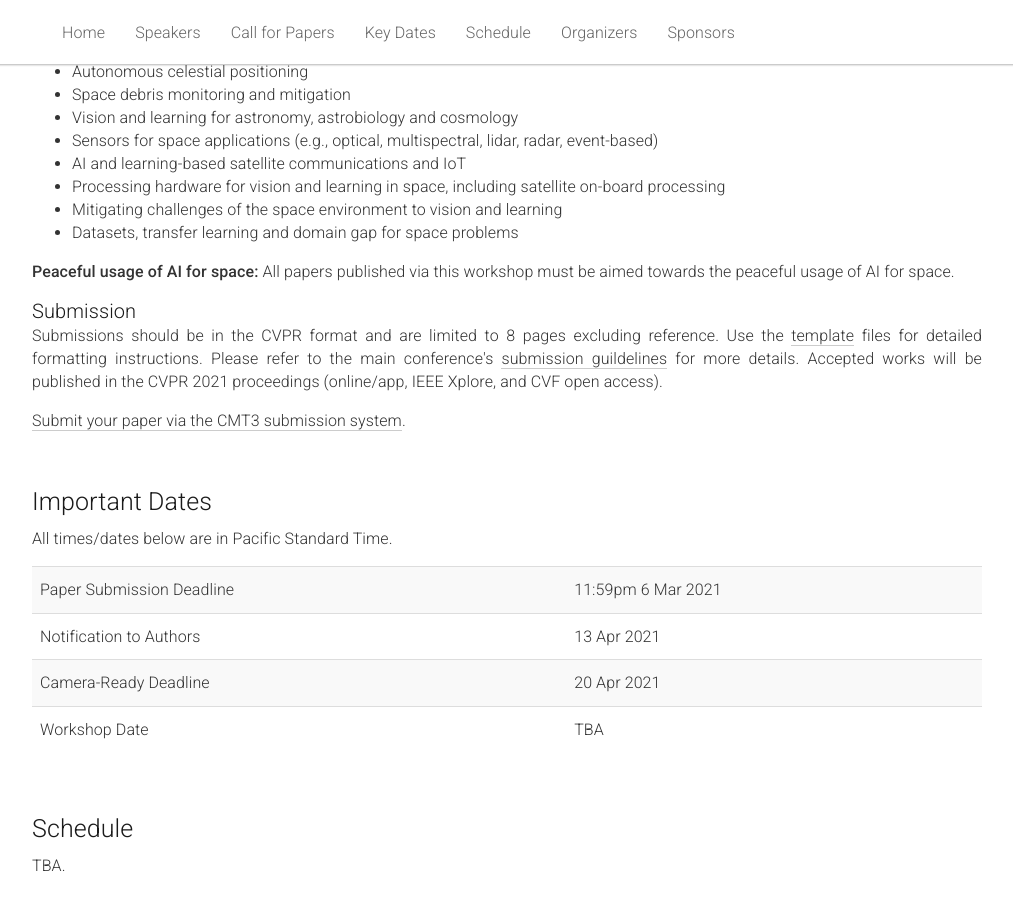
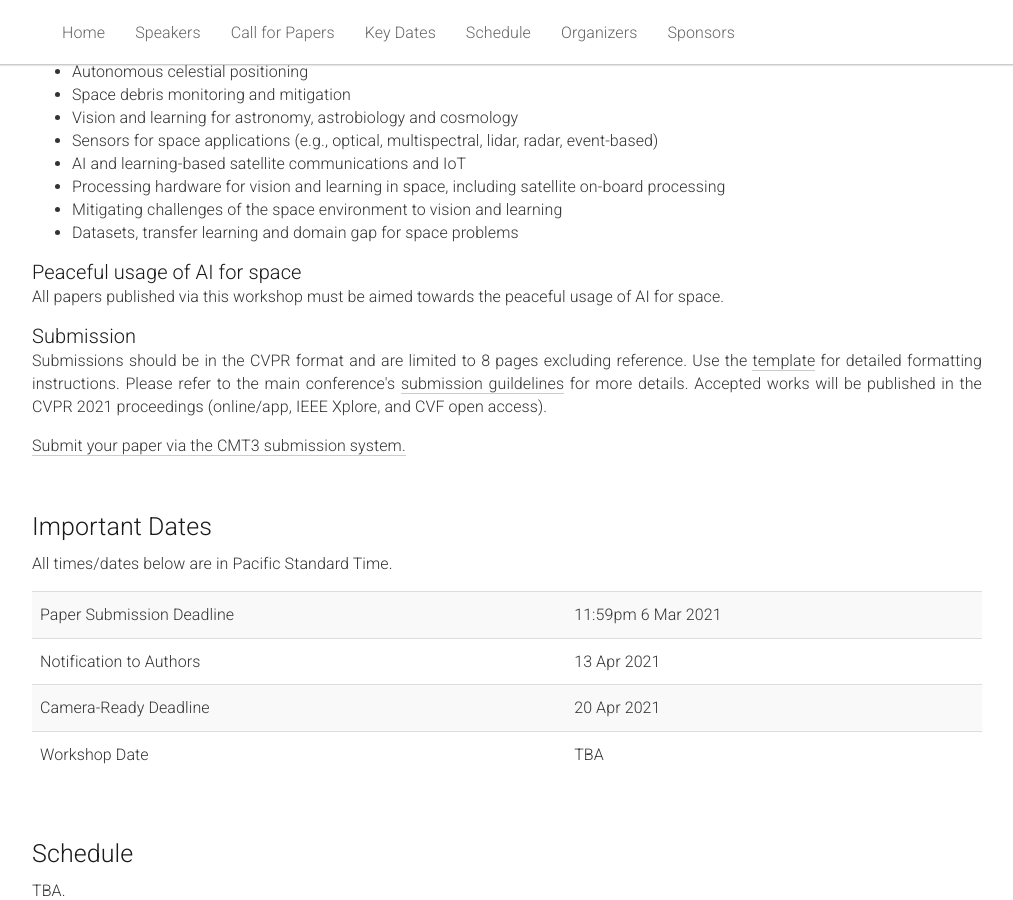
Before and after one commit to AIforSpace/2024, a Jekyll site: the page built from _pages/home.md, in a window 1280 px wide and 900 px high, scrolled down 2809 px. Shown: the whole window, without its empty margins (133-1146 px from the left). Built offline with Jekyll 4.4.1, drawn with Linux system fonts in a browser that asks for light colours.

Commit message:
Update home.md

```diff
--- a/_pages/home.md
+++ b/_pages/home.md
@@ -144,17 +144,18 @@ acknowledgements: ""
       <li>Datasets, transfer learning and domain gap for space problems</li>
     </ul>
     </p>
+  <h3>Peaceful usage of AI for space</h3>
     <p>
-    <span style="font-weight:500;">Peaceful usage of AI for space:</span> All papers published via this workshop must be aimed towards the peaceful usage of AI for space.
+    All papers published via this workshop must be aimed towards the peaceful usage of AI for space.
     </p>
     <h3>Submission</h3>
     <p>
       Submissions should be in the CVPR format and are limited to 8 pages excluding reference.
-      Use the <a href="/2021/static/cvpr2021AuthorKit_2.zip" download>template</a> files for detailed formatting instructions.
+      Use the <a href="/2021/static/cvpr2021AuthorKit_2.zip" download>template</a> for detailed formatting instructions.
       Please refer to the main conference's <a href="http://cvpr2021.thecvf.com/node/33#submission-guidelines">submission guildelines</a> for more details. Accepted works will be published in the CVPR 2021 proceedings (online/app, IEEE Xplore, and CVF open access).
     </p>
     <p>
-      <a href="https://cmt3.research.microsoft.com/AI4Space2021">Submit your paper via the CMT3 submission system</a>.
+      <a href="https://cmt3.research.microsoft.com/AI4Space2021">Submit your paper via the CMT3 submission system.</a>
     </p>
   </div>
 </div><br>
```
